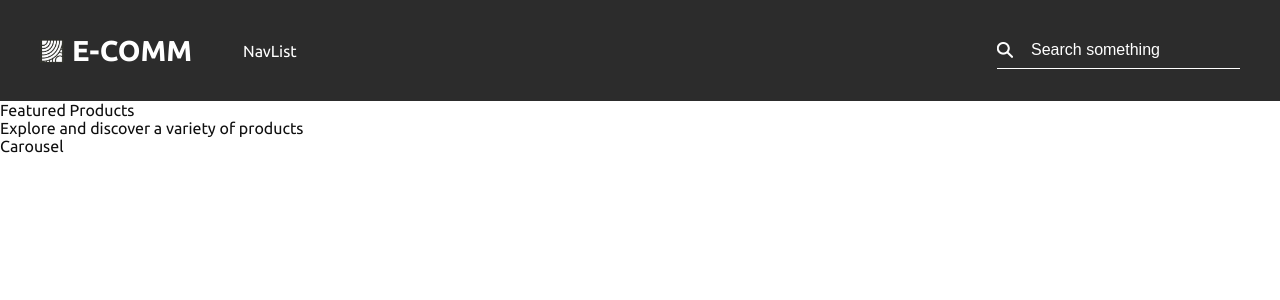
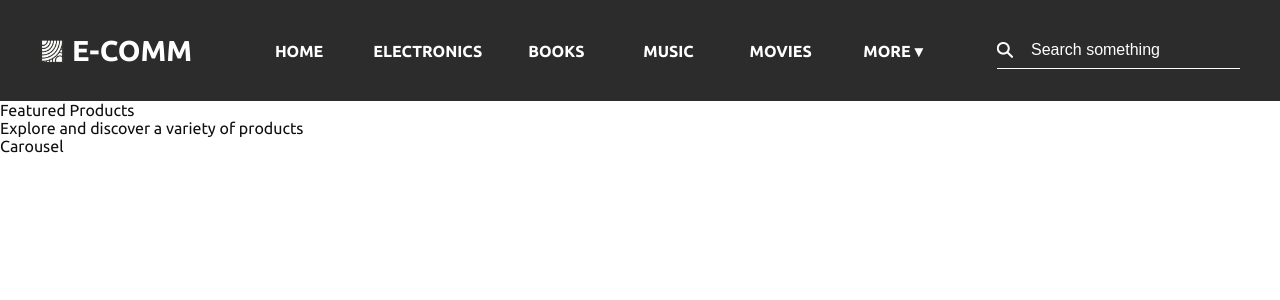
Before and after one commit to khushigupta2512/avataar-assignment, a React (Create React App) app: page / in a window 1280 px wide. Shown: the top 300 px of the page. Built offline with nearby package versions, Linux system fonts and the light colour scheme.

Commit message:
Nav items with proper displacement finished

```diff
--- a/src/components/Navbar/Nav.jsx
+++ b/src/components/Navbar/Nav.jsx
@@ -6,7 +6,7 @@ import Ham from "./HamburgerMenu/Ham";
 
 const Nav = () => {
   const { width } = useViewport();
-  const compact = 635;
+  const compact = 770;
 
   if (width < compact) {
     return (
--- a/src/components/Navbar/NavList/NavList.jsx
+++ b/src/components/Navbar/NavList/NavList.jsx
@@ -1,8 +1,61 @@
-import React from "react";
+import React, { useState } from "react";
 import styles from "./NavList.module.scss";
+import { useViewport } from "../../../context/ResizeContext";
+import { TopNavMenuItems } from "../../../utils/topnav";
 
 const NavList = () => {
-  return <div className={styles.list_body}>NavList</div>;
+  const { width } = useViewport();
+  const avgItemWidth = 150;
+
+  const noVisibleItems = Math.floor((width - 500) / avgItemWidth);
+  console.log(noVisibleItems);
+
+  return (
+    <div className={styles.list_body}>
+      {TopNavMenuItems.map((item, index) => {
+        if (item.id > noVisibleItems) {
+          return;
+        }
+        return (
+          <div className={styles.list_item} key={item.id}>
+            <span>{item.label}</span>
+          </div>
+        );
+      })}
+      {noVisibleItems < TopNavMenuItems.length && (
+        <MoreMenu
+          items={TopNavMenuItems.slice(noVisibleItems, TopNavMenuItems.length)}
+        />
+      )}
+    </div>
+  );
 };
 
 export default NavList;
+
+const MoreMenu = ({ items }) => {
+  const [open, setOpen] = useState(false);
+  return (
+    <div className={styles.list_item}>
+      <div
+        onClick={() => setOpen((prev) => !prev)}
+        style={{
+          color: open ? "#16d2f7" : "white",
+        }}
+      >
+        More &#x25BE;
+      </div>
+      <div
+        className={`${styles.dropdown_body} ${
+          open ? styles.active : styles.not_active
+        }`}
+      >
+        {items.map((item) => (
+          <div className={styles.dropdown_item} key={item.id}>
+            <span>{item.label}</span>
+          </div>
+        ))}
+      </div>
+    </div>
+  );
+};
--- a/src/components/Navbar/NavList/NavList.module.scss
+++ b/src/components/Navbar/NavList/NavList.module.scss
@@ -2,4 +2,94 @@
   margin: 0;
   box-sizing: border-box;
   flex-grow: 1;
+  display: flex;
+  line-height: 20px;
+  max-width: calc(100% - 480px);
+  height: 100%;
 }
+
+.list_item {
+  list-style: none;
+  margin: 0;
+  padding: 0 0.5rem;
+  box-sizing: border-box;
+  display: flex;
+  align-items: center;
+  justify-content: center;
+  flex-grow: 1;
+  flex-basis: 0;
+  height: 100%;
+  font-size: 1rem;
+  font-weight: 600;
+  color: #fff;
+  text-transform: uppercase;
+  cursor: pointer;
+  transition: all 0.3s ease-in-out;
+  margin: 0 10px;
+  position: relative;
+  height: 100%;
+  user-select: none;
+
+  &:hover {
+    color: #16d2f7;
+  }
+}
+
+.dropdown_body {
+  position: absolute;
+  top: calc(100% + 2.2rem);
+  left: -20%;
+  width: 220px;
+  background-color: #2c2c2c;
+  box-shadow: 0 0 10px rgba(0, 0, 0, 0.2);
+  border-radius: 5px;
+  overflow: hidden;
+  transition: all 0.3s ease-in-out;
+}
+
+.not_active {
+  opacity: 0;
+  visibility: hidden;
+  transform: translateY(-10px);
+}
+
+.active {
+  opacity: 1;
+  visibility: visible;
+  transform: translateY(0);
+}
+
+.dropdown_item {
+  list-style: none;
+  margin: 0;
+  padding: 1rem;
+  box-sizing: border-box;
+  text-align: left;
+  flex-grow: 1;
+  flex-basis: 0;
+  height: 100%;
+  width: 100%;
+  font-size: 1rem;
+  font-weight: 400;
+  color: #fff;
+  text-transform: uppercase;
+  cursor: pointer;
+  transition: all 0.3s ease-in-out;
+  position: relative;
+
+  &:hover {
+    color: #2c2c2c;
+    background-color: #ddd;
+  }
+
+  &:hover::after {
+    content: "✓";
+    position: absolute;
+    top: 100%;
+    left: 100%;
+    width: 100%;
+    height: 100%;
+    transform: translate(-20px, -75%);
+    color: #17b2d1;
+  }
+}
--- a/src/styles/variables.scss
+++ b/src/styles/variables.scss
@@ -4,6 +4,8 @@ $ubuntu-font: "Ubuntu", sans-serif;
 
 $bg1: rgba(255, 255, 255);
 $bg2: rgba(0, 0, 0);
+
+$navbg: #2c2c2c;
 
 $text: rgba(15, 15, 15);
 $text2: rgba(240, 240, 240);
```
